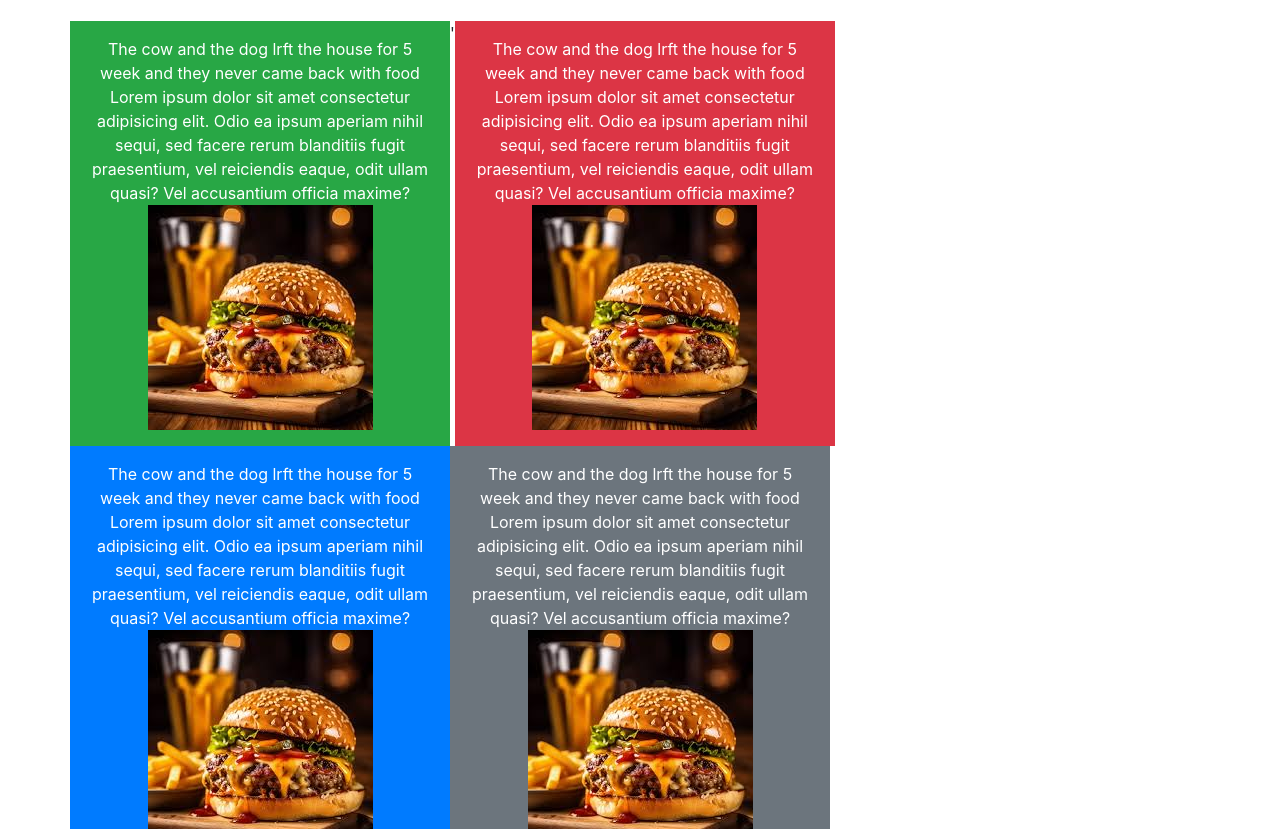
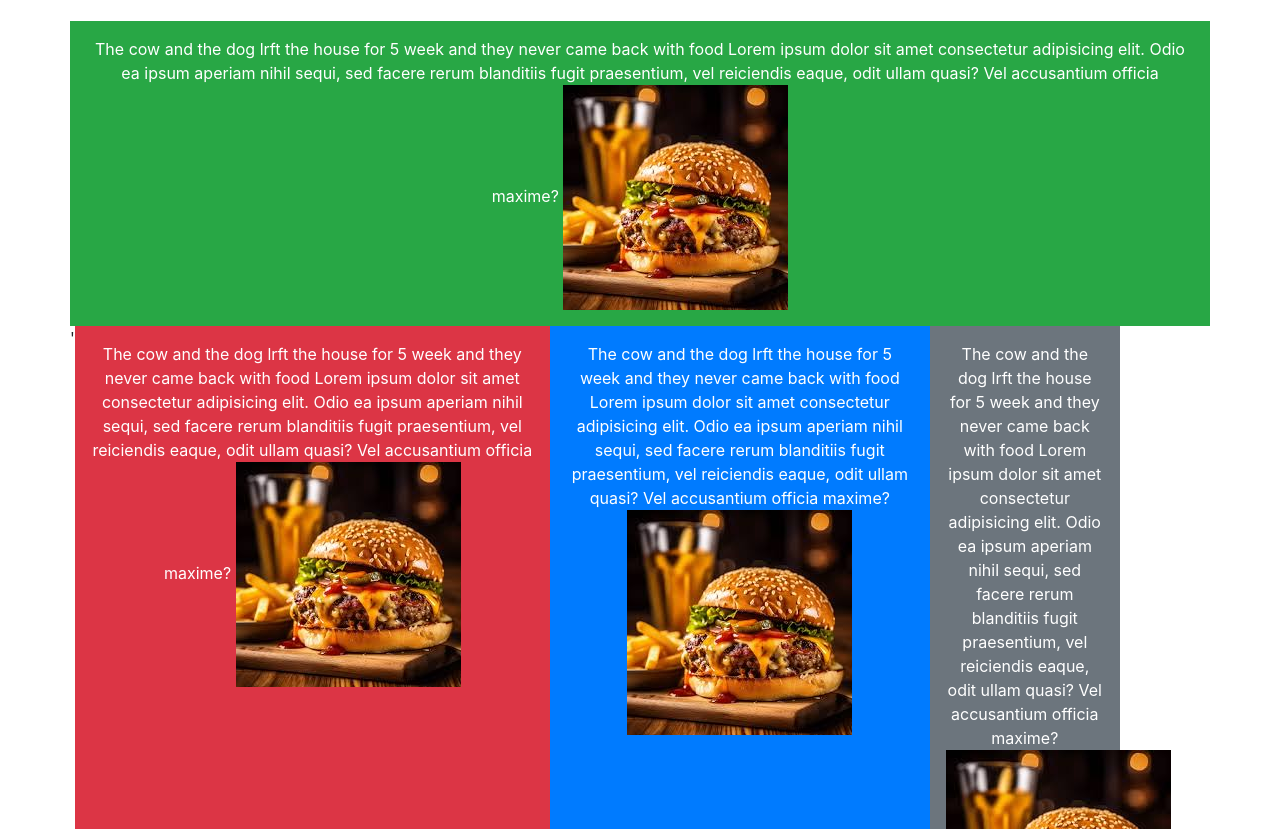
Before and after one commit to Lionboy3000/BOOTSRAP, a plain HTML site: page index.html in a window 1280 px wide. Shown: the part 123-952 px from the top of the page. Drawn offline with nearby package versions, Linux system fonts and the light colour scheme.

Commit message:
unequal grids

```diff
--- a/index.html
+++ b/index.html
@@ -11,11 +11,11 @@
     <div class="container">
         <h1 class="text-center my-4">Responsive website</h1>
         <div class="row">
-            <div class="col-md-4 col-sm-12 bg-success text-white text-center p-3">
+            <div class="col-md-20 col-sm-12 bg-success text-white text-center p-3">
                 The cow and the dog lrft the house for 5 week and they never came back with food Lorem ipsum dolor sit amet consectetur adipisicing elit. Odio ea ipsum aperiam nihil sequi, sed facere rerum blanditiis fugit praesentium, vel reiciendis eaque, odit ullam quasi? Vel accusantium officia maxime?
                 <img src="food.jpg">
             </div>'
-            <div class="col-md-4 col-sm-12 bg-danger text-white text-center p-3">
+            <div class="col-md-5 col-sm-12 bg-danger text-white text-center p-3">
                 The cow and the dog lrft the house for 5 week and they never came back with food Lorem ipsum dolor sit amet
                 consectetur adipisicing elit. Odio ea ipsum aperiam nihil sequi, sed facere rerum blanditiis fugit praesentium, vel
                 reiciendis eaque, odit ullam quasi? Vel accusantium officia maxime?
@@ -27,7 +27,7 @@
                 reiciendis eaque, odit ullam quasi? Vel accusantium officia maxime?
                 <img src="food.jpg">
             </div>
-            <div class="col-md-4 col-sm-12 bg-secondary text-white text-center p-3">
+            <div class="col-md-2 col-sm-12 bg-secondary text-white text-center p-3">
                 The cow and the dog lrft the house for 5 week and they never came back with food Lorem ipsum dolor sit amet
                 consectetur adipisicing elit. Odio ea ipsum aperiam nihil sequi, sed facere rerum blanditiis fugit praesentium, vel
                 reiciendis eaque, odit ullam quasi? Vel accusantium officia maxime?
```
